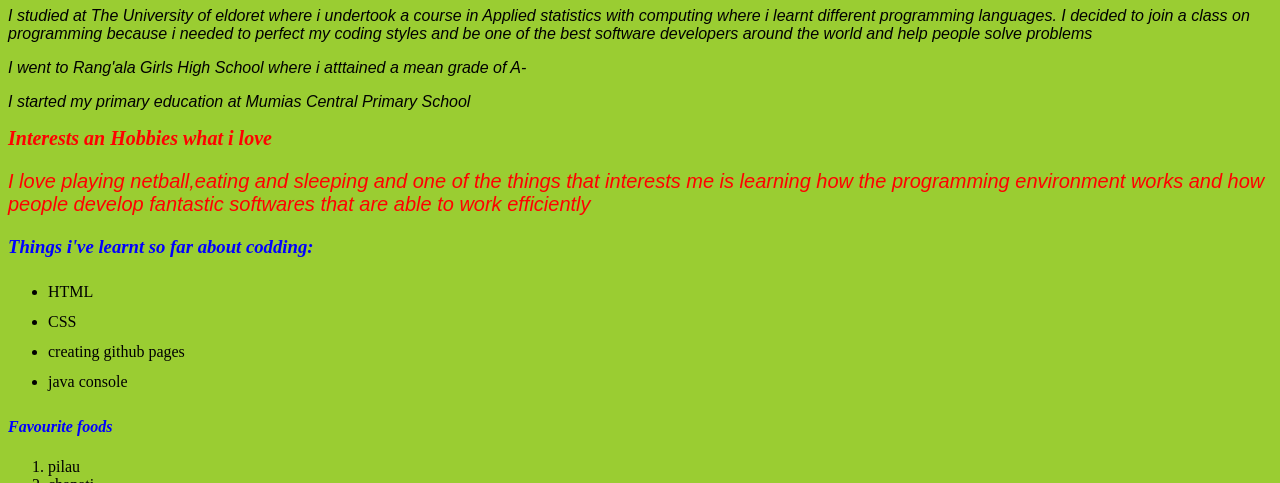
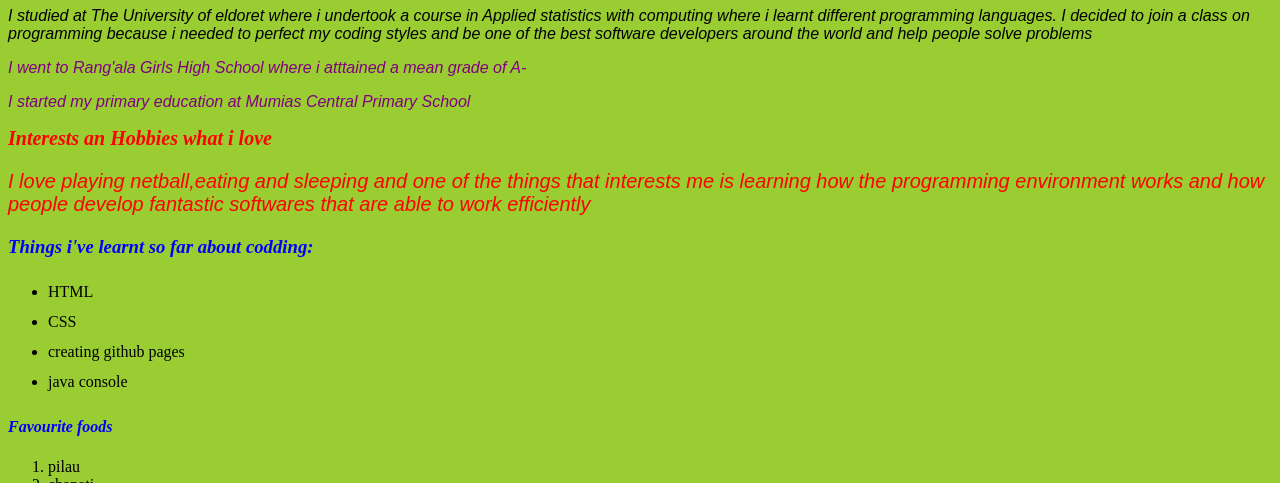
Before and after one commit to silviabarasa/portfolio, a plain HTML site: page index.html in a window 1280 px wide. Shown: the part 617-1100 px from the top of the page. Drawn offline with Linux system fonts and the light colour scheme.

Commit message:
Added styles to line1 and line2

```diff
--- a/styles.css
+++ b/styles.css
@@ -4,6 +4,12 @@ h1 {
 }
 p {
     font-style: italic;
+}
+.line1 {
+    color: purple;
+}
+#line2 {
+    color: purple;
 }
 h2 {
   color: blue;
```
